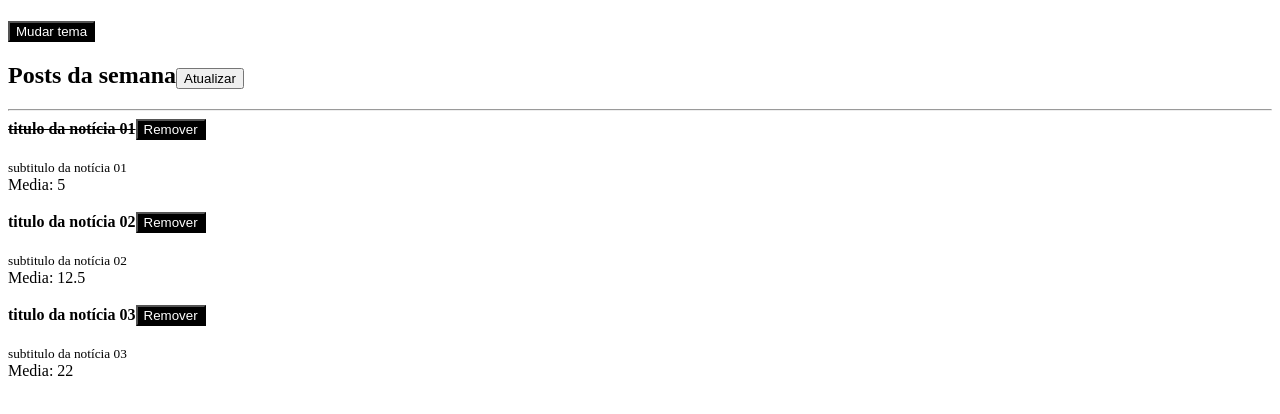
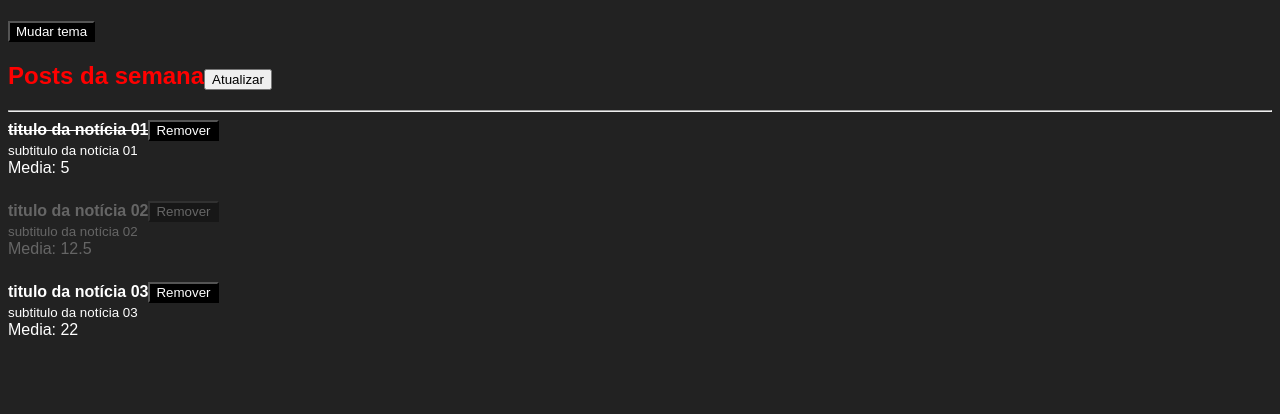
Before and after one commit to gabriellopes1010/React-fundamentals, a React app: page / in a window 1280 px wide. Shown: the top 414 px of the page. Built offline with nearby package versions, Linux system fonts and the light colour scheme.

Commit message:
adicionando styled

```diff
--- a/package.json
+++ b/package.json
@@ -13,8 +13,12 @@
     "@babel/preset-react": "^7.26.3",
     "babel-loader": "^10.0.0",
     "clean-webpack-plugin": "^4.0.0",
+    "css-loader": "^7.1.2",
     "html-webpack-plugin": "^5.6.3",
     "prettier": "3.5.3",
+    "sass": "^1.86.3",
+    "sass-loader": "^16.0.5",
+    "style-loader": "^4.0.0",
     "webpack-dev-server": "^5.2.1"
   },
   "dependencies": {
--- /dev/null
+++ b/src/App.css
@@ -0,0 +1,3 @@
+.title {
+  color: #f00;
+}
--- a/src/App.js
+++ b/src/App.js
@@ -1,6 +1,8 @@
 import React, { useState } from "react";
 import Post from "./Post";
 import Header from "./Header";
+import { title } from "./App.css";
+
 import ThemeProvider from "./ThemeContext";
 //Render -> Renderizars
 
@@ -12,6 +14,7 @@ function App() {
       subtitle: "subtitulo da notícia 01",
       likes: 10,
       read: true,
+      removed: false,
     },
     {
       id: Math.random(),
@@ -19,6 +22,7 @@ function App() {
       subtitle: "subtitulo da notícia 02",
       likes: 25,
       read: false,
+      removed: true,
     },
     {
       id: Math.random(),
@@ -26,6 +30,7 @@ function App() {
       subtitle: "subtitulo da notícia 03",
       likes: 44,
       read: false,
+      removed: false,
     },
   ]);
 
@@ -44,13 +49,17 @@ function App() {
   }
 
   function handleRemovePost(postId) {
-    setPosts((prevState) => prevState.filter((post) => post.id !== postId));
+    setPosts((prevState) =>
+      prevState.map((post) =>
+        post.id === postId ? { ...post, removed: true } : post
+      )
+    );
   }
 
   return (
     <ThemeProvider>
       <Header>
-        <h2>
+        <h2 className={title}>
           Posts da semana
           <button onClick={handleRefresh}>Atualizar</button>
         </h2>
--- /dev/null
+++ b/src/Header.css
@@ -0,0 +1,3 @@
+.title {
+  color: #637bf3;
+}
--- a/src/Header.js
+++ b/src/Header.js
@@ -1,6 +1,8 @@
 import React, { useContext } from "react";
 import PropTypes from "prop-types";
 import Button from "./Button";
+import { title } from "./Header.css";
+
 import { ThemeContext } from "./ThemeContext";
 
 export default function Header(props) {
@@ -8,7 +10,7 @@ export default function Header(props) {
 
   return (
     <>
-      <h1>{props.title}</h1>
+      <h1 className={title}>{props.title}</h1>
       <Button onClick={onToggleTheme}>Mudar tema</Button>
       {props.children}
     </>
--- /dev/null
+++ b/src/Post.css
@@ -0,0 +1,8 @@
+.post {
+  margin-bottom: 24px;
+}
+
+.postDeleted {
+  opacity: 0.3;
+  margin-bottom: 24px;
+}
--- a/src/Post.js
+++ b/src/Post.js
@@ -2,10 +2,11 @@ import React from "react";
 import PropTypes from "prop-types";
 import PostHeader from "./postHeader";
 
+import { post, postDeleted } from "./Post.css";
+
 export default function Post(props) {
   return (
-    <>
-      <article>
+    <article className={props.post.removed ? postDeleted : post}>
       <PostHeader
         onRemove={props.onRemove}
         post={{
@@ -14,13 +15,10 @@ export default function Post(props) {
           read: props.post.read,
         }}
       />
-        <br />
       <small>{props.post.subtitle}</small>
       <br />
       Media: {props.post.likes / 2}
     </article>
-      <br />
-    </>
   );
 }
 
@@ -32,5 +30,6 @@ Post.propTypes = {
     subtitle: PropTypes.string.isRequired,
     likes: PropTypes.number.isRequired,
     read: PropTypes.bool.isRequired,
+    removed: PropTypes.bool.isRequired,
   }).isRequired,
 };
--- /dev/null
+++ b/src/index.css
@@ -0,0 +1,5 @@
+body {
+  background: #222;
+  color: #fff;
+  font-family: "Sans-serif", sans-serif;
+}
--- a/src/index.js
+++ b/src/index.js
@@ -1,10 +1,10 @@
-import React from 'react';
-import { createRoot } from 'react-dom/client'; // Atualizado para usar createRoot
-import App from './App';
+import React from "react";
+import { createRoot } from "react-dom/client"; // Atualizado para usar createRoot
+import App from "./App";
 
-const rootElement = document.getElementById('root');
+import "./index.css"; // Importando o CSS
+
+const rootElement = document.getElementById("root");
 const root = createRoot(rootElement); // Cria a raiz do React
 
-root.render(
-  <App />
-);
+root.render(<App />);
--- a/webpack.config.js
+++ b/webpack.config.js
@@ -30,7 +30,10 @@ module.exports = {
       },
       {
         test: /\.css$/,
-        use: ["style-loader", "css-loader"],
+        use: [
+          "style-loader",
+          { loader: "css-loader", options: { modules: true } },
+        ],
       },
     ],
   },
```
Also changed, not shown: 1 other file (tests, documents, lock files or other folders). Lines whose indentation alone changed are shown as unchanged.
